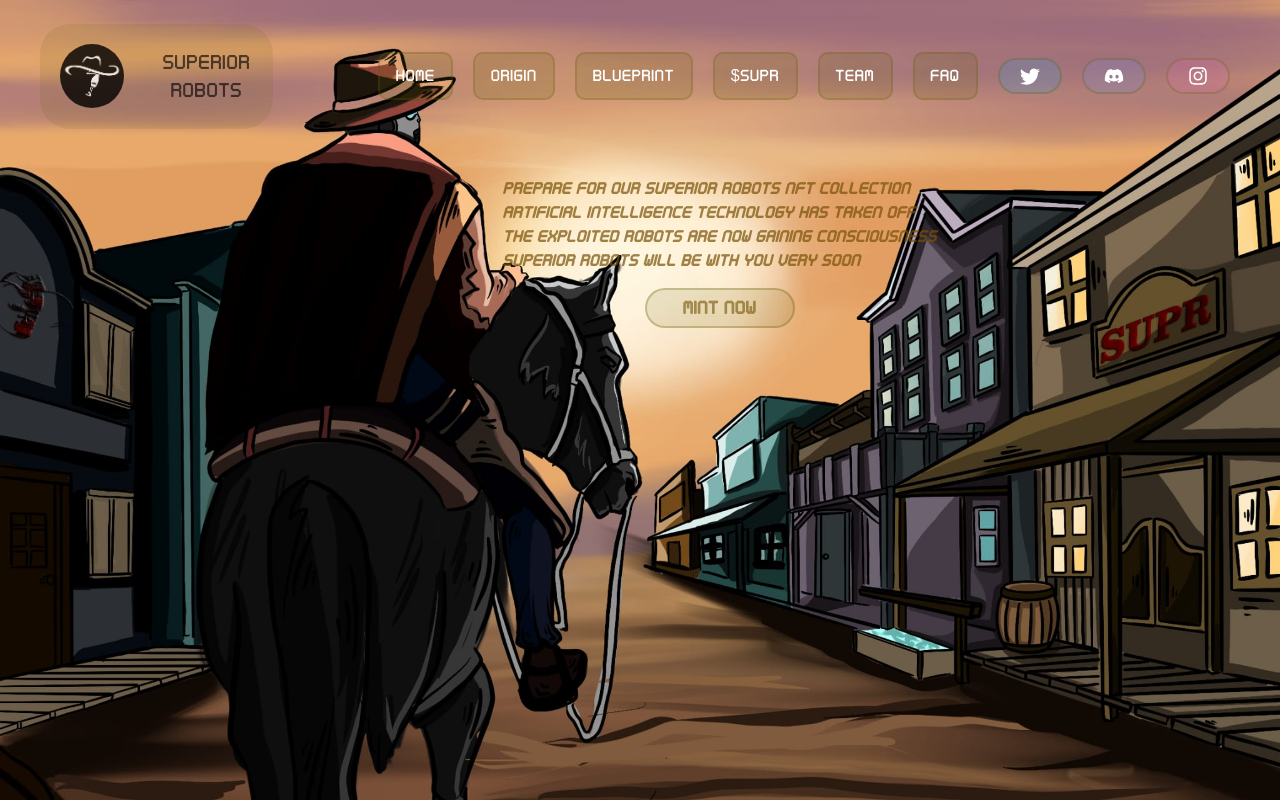
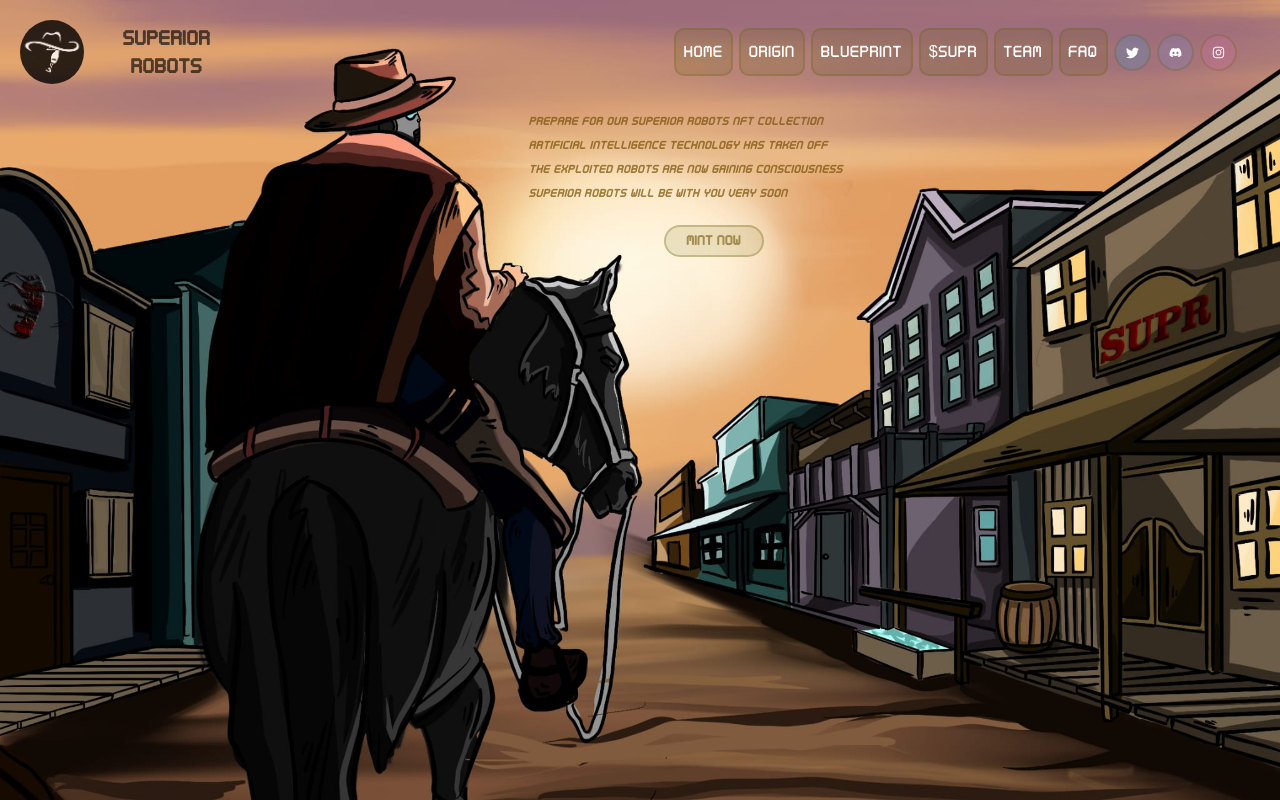
Before and after one commit to omersuve/superiorrobots, a React (Create React App) app: page / in a window 1280 px wide. Built offline with nearby package versions, Linux system fonts and the light colour scheme; what @nfteyez/sol-rayz, @solana/web3.js would draw is missing.

Commit message:
update on css

```diff
--- a/src/App.css
+++ b/src/App.css
@@ -47,6 +47,7 @@ html {
   font-family: digital_techregular, sans-serif;
   letter-spacing: 1px;
   color: rgba(0, 0, 0, 0.622);
+  font-weight: bold;
 }
 
 .logo-mobile {
@@ -290,15 +291,15 @@ nav ul {
 }
 
 .nav-item {
-  margin-left: 10px;
-  margin-right: 10px;
+  margin-left: 8px;
+  margin-right: 8px;
 }
 
 .nav-tabs {
   border: 2px solid #615f003a;
   border-radius: 10px;
-  padding-left: 8px;
-  padding-right: 8px;
+  padding-left: 5px;
+  padding-right: 5px;
   background-color: #615f0028;
   cursor: pointer;
 }
@@ -437,7 +438,7 @@ nav ul {
   flex-direction: column;
   justify-content: space-around;
   align-items: center;
-  margin-left: 160px;
+  margin-left: 148px;
   font-style: italic;
   opacity: 0.7;
 }
@@ -873,13 +874,63 @@ a {
 }
 
 
-@media (max-width: 1024px) {
+@media (max-width: 1439px) {
+  .logo-and-text {
+    background: none;
+    margin: 0;
+  }
+
+  .nav-item {
+    font-size: small;
+    margin: 3px;
+  }
+
+  .nav-item.twitter a {
+    padding: 10px;
+  }
+
+  .nav-item.discord a {
+    padding: 10px;
+  }
+
+  .nav-item.instagram a {
+    padding: 10px;
+  }
+
+  .nav-tabs {
+    padding: 0;
+  }
+
+  .hero-text p {
+    font-size: 11px;
+    margin: 0px;
+    position: relative;
+    bottom: 20px;
+    left: -28px;
+  }
+
+  .mintNow {
+    margin: 0;
+    font-size: smaller;
+    padding: 0;
+    width: 100px;
+  }
+}
+
+
+@media (max-width: 1023px) {
   .logo-and-text {
     background: none;
   }
 
+  .logo-mobile {
+    display: flex;
+    width: 10%;
+    max-width: 80px;
+  }
+
   .Main-header {
-    min-height: 60vh;
+    min-height: 50vh;
   }
 
   .text-logo {
@@ -889,9 +940,13 @@ a {
   .hero-text {
     margin: 0;
     position: absolute;
-    bottom: -220px;
+    bottom: -288px;
     width: 100%;
     text-align: center;
+  }
+
+  .hero-text p {
+    position: inherit;
   }
 
   .mobile-logo-text {
@@ -899,10 +954,14 @@ a {
     font-size: larger;
     color: rgb(148, 86, 0);
   }
+
+  .mintNow {
+    margin-top: 20px;
+  }
 }
 
 
-@media (max-width: 768px) {
+@media (max-width: 767px) {
   .logo {
     display: none;
   }
@@ -918,8 +977,8 @@ a {
 
   .logo-mobile {
     display: flex;
-    width: 30%;
-    max-width: 120px;
+    width: 20%;
+    max-width: 80px;
   }
 
   .hero-text p {
@@ -930,11 +989,11 @@ a {
   .hero-text {
     margin: 0;
     padding: 3%;
-    margin-bottom: 40px;
+    margin-bottom: 30px;
     position: absolute;
     display: flex;
     text-align: center;
-    bottom: -370px;
+    bottom: -350px;
     width: 100%;
     text-align: center;
   }
@@ -948,15 +1007,31 @@ a {
     background-image: none;
     background-color: #003d59;
   }
+
   .flip-box {
     display: flex;
     flex-direction: column;
     justify-content: center;
     align-items: center;
   }
+
+  .Main-header {
+    min-height: 50vh;
+  }
+
+  .hero-text {
+    bottom: -320px;
+  }
+}
+
+@media (max-width: 424px) {
+  .Main-header {
+    min-height: 46vh;
+  }
+}
+
+@media (max-width: 374px) {
   .Main-header {
     min-height: 40vh;
-    background-size: cover;
-    min-width: 100%;
   }
 }
```
